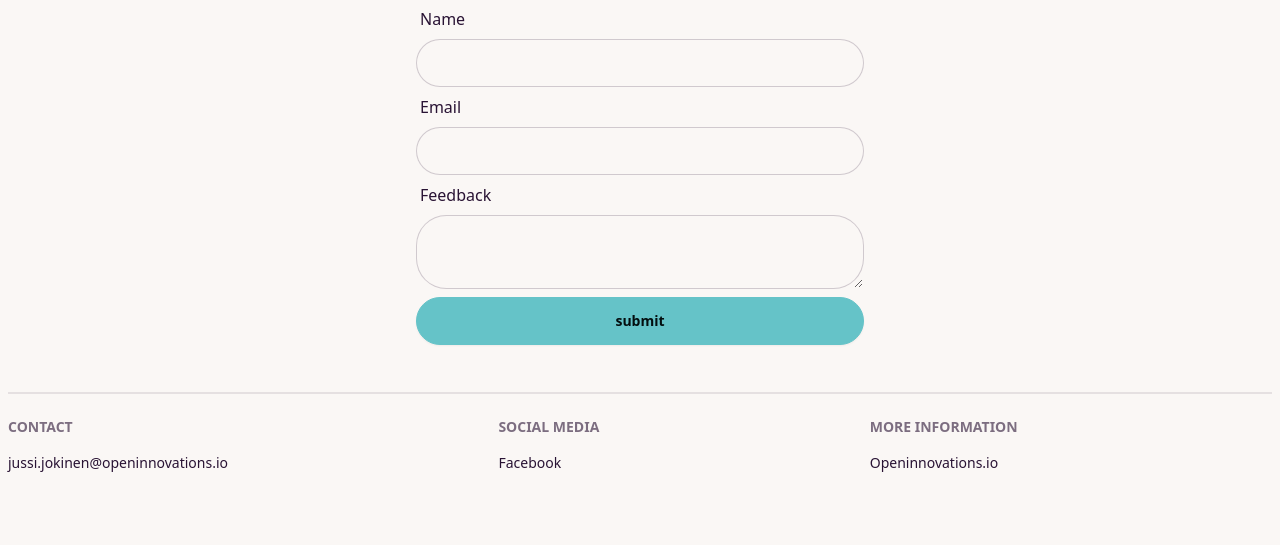
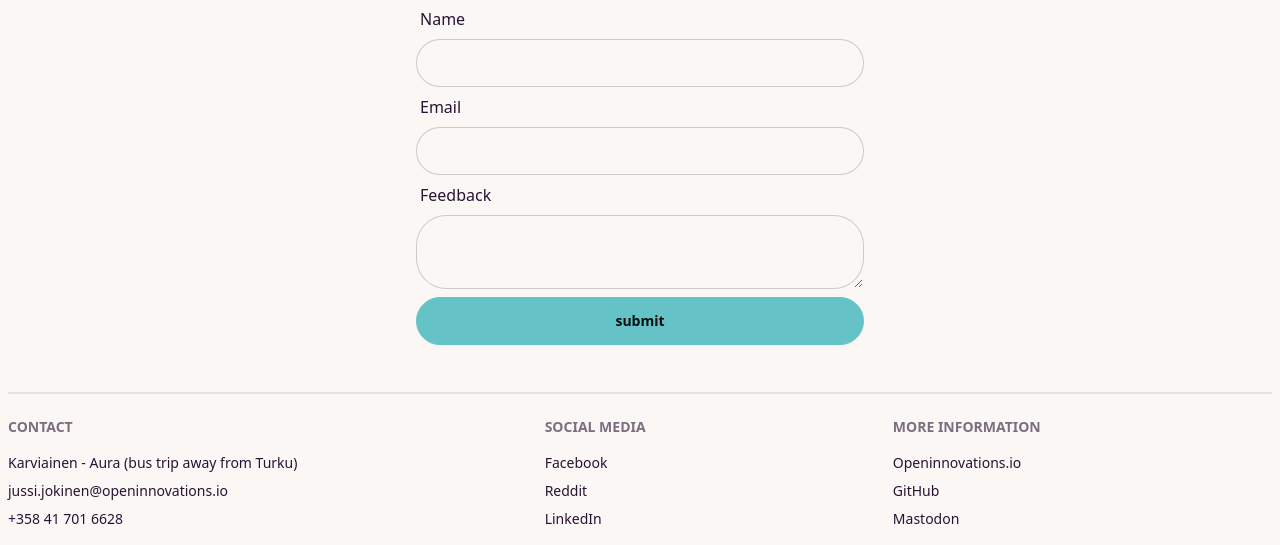
Before and after one commit to n00bsaiboth/mvc-framework-from-scratch, a PHP site: page / in a window 1280 px wide. Shown: the part 709-1254 px from the top of the page. Before the commit the page ends 1181 px from the top, so only its background shows below. Run offline with PHP 8.4, Linux system fonts and the light colour scheme; data comes from the database, SQL or seed files in the repository.

Commit message:
develop: setting up the right urls to header and footer template

```diff
--- a/src/Views/footer.php
+++ b/src/Views/footer.php
@@ -4,15 +4,21 @@
         <footer class="footer">
             <nav>
                 <h6 class="footer-title">Contact</h6>
+                <p>Karviainen - Aura (bus trip away from Turku)</p>
                 <a class="" href="mailto:jussi.jokinen@openinnovations.io">jussi.jokinen@openinnovations.io</a>
+                <a class="" href="tel:+358417016628">+358 41 701 6628</a>
             </nav>
             <nav>
                 <h6 class="footer-title">Social media</h6>
-                <a class="" href="https://facebook.com/fi.open.innovations">Facebook</a>
+                <a class="" href="https://facebook.com/fi.open.innovations" target="_blank">Facebook</a>
+                <a class="" href="https://www.reddit.com/r/openinnovations" target="_blank">Reddit</a>
+                <a class="" href="https://linkedin.com/in/jussi-k-jokinen" target="_blank">LinkedIn</a>
             </nav>
             <nav>
                 <h6 class="footer-title">More information</h6>
-                <a class="" href="https://openinnovations.io">Openinnovations.io</a>
+                <a class="" href="https://openinnovations.io" target="_blank">Openinnovations.io</a>
+                <a class="" href="https://github.com/n00bsaiboth" target="_blank">GitHub</a>
+                <a class="" href="https://mastodontti.fi/@n00bsaiboth" target="_blank">Mastodon</a>
             </nav>
         </footer>
     </div>
--- a/src/Views/header.php
+++ b/src/Views/header.php
@@ -36,7 +36,7 @@
         <div class="hero-content text-center">
             <div class="prose max-w-md">
                 <h1>MVC Framework from Scratch</h1>
-                <a href="" class="btn btn-primary">Source code</a>
+                <a href="https://github.com/n00bsaiboth/mvc-framework-from-scratch" target="_blank" class="btn btn-primary">Source code</a>
             </div>
         </div>
     </div>
```
